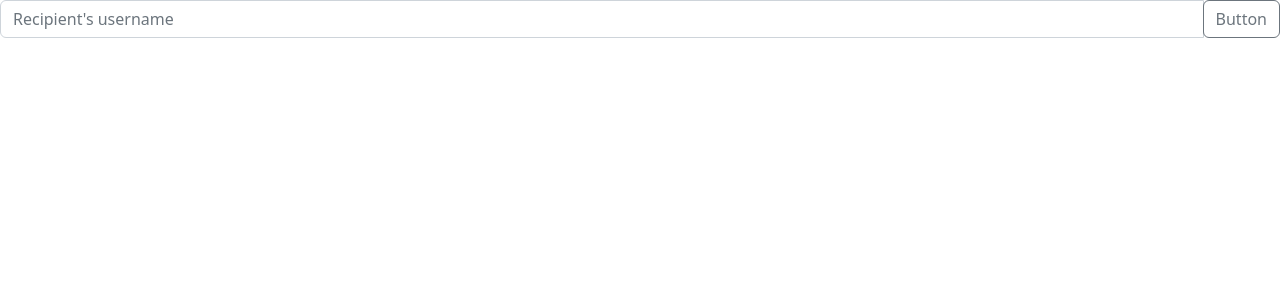
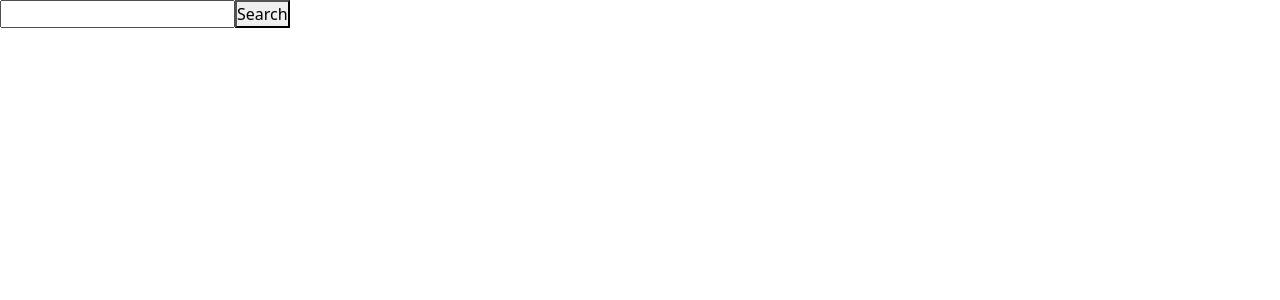
Before and after one commit to daniloeberli/vite-boolflix, a Vue app: page / in a window 1280 px wide. Shown: the top 300 px of the page. Built offline with nearby package versions, Linux system fonts and the light colour scheme.

Commit message:
feat: milestone 1 completed

```diff
--- a/src/App.vue
+++ b/src/App.vue
@@ -20,12 +20,13 @@ export default {
             axios.get(store.config.movieApi, {
                 params: {
                     api_key: store.config.apiKey,
-                    query: store.config.query
+                    query: store.query
                 }
             })
                 .then((response) => {
                     console.log(response.data.results);
-                    store.movies.value = response.data.results
+                    store.movies = response.data.results
+                    console.log(store.movies.value)
                 })
         }
     }
@@ -34,12 +35,18 @@ export default {
 </script>
 
 <template>
-    <div class="input-group mb-3">
-        <input v-model="store.config.query" type="text" class="form-control" placeholder="Recipient's username"
-            aria-label="Recipient's username" aria-describedby="basic-addon2">
-        <div class="input-group-append">
-            <button @click="getMovie" class="btn btn-outline-secondary" type="button">Button</button>
-        </div>
+    <form @submit.prevent="getMovie">
+        <input v-model="store.query" type="search" name="search-movie" id="search-movie">
+        <button>Search</button>
+    </form>
+    <div v-for="movie in store.movies">
+        <h3>{{ movie.title }}</h3>
+        <ul>
+            <li><span>Titolo:</span> {{ movie.title }}</li>
+            <li><span>Titolo originale:</span>{{ movie.original_title }}</li>
+            <li><span>Lingua:</span>{{ movie.original_language }}</li>
+            <li><span>Valutazione media:</span>{{ movie.vote_average }}</li>
+        </ul>
     </div>
 </template>
 
--- a/src/store.js
+++ b/src/store.js
@@ -4,10 +4,9 @@ export const store = reactive({
     //apiURLMovie:'https://api.themoviedb.org/3/search/movie?api_key=5570b90b5634f8e44eda2aadea5cb2c8',
     movies: [],
     series: [],
-   // query: '',
+    query: '',
     config: {
         movieApi: 'https://api.themoviedb.org/3/search/movie',
         apiKey: '5570b90b5634f8e44eda2aadea5cb2c8',
-        query: '',
     }
 })
```
